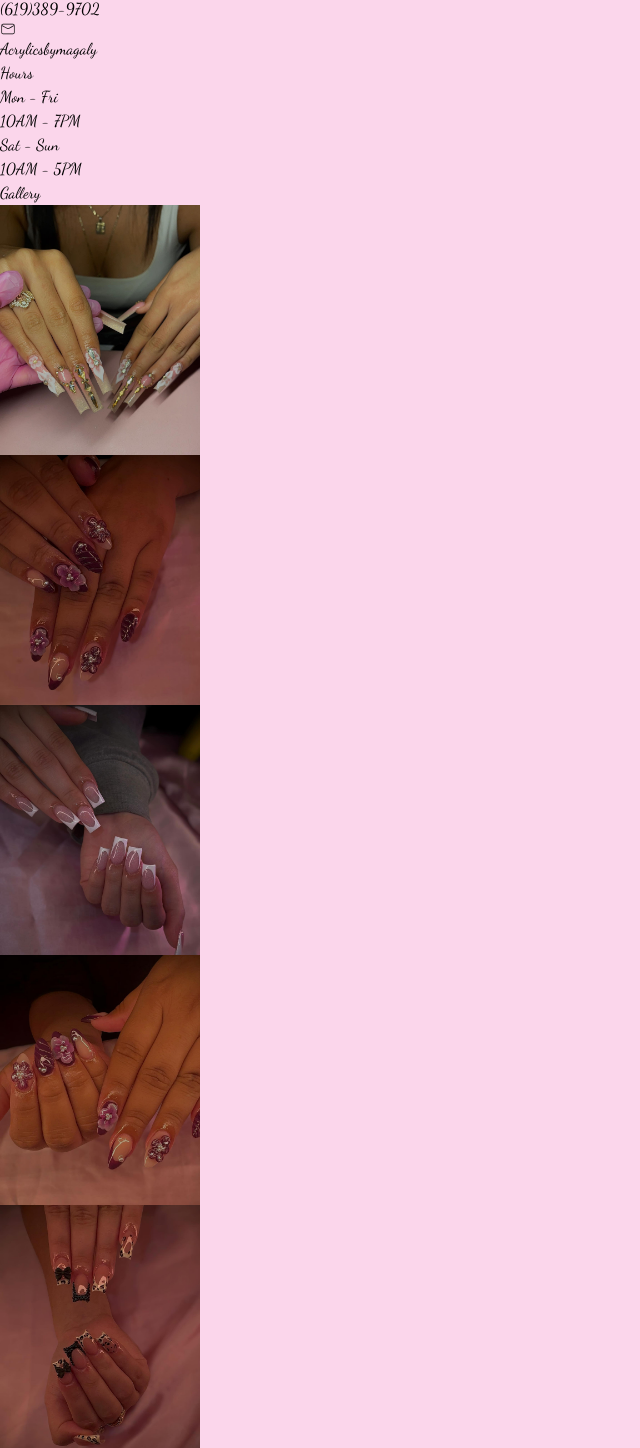
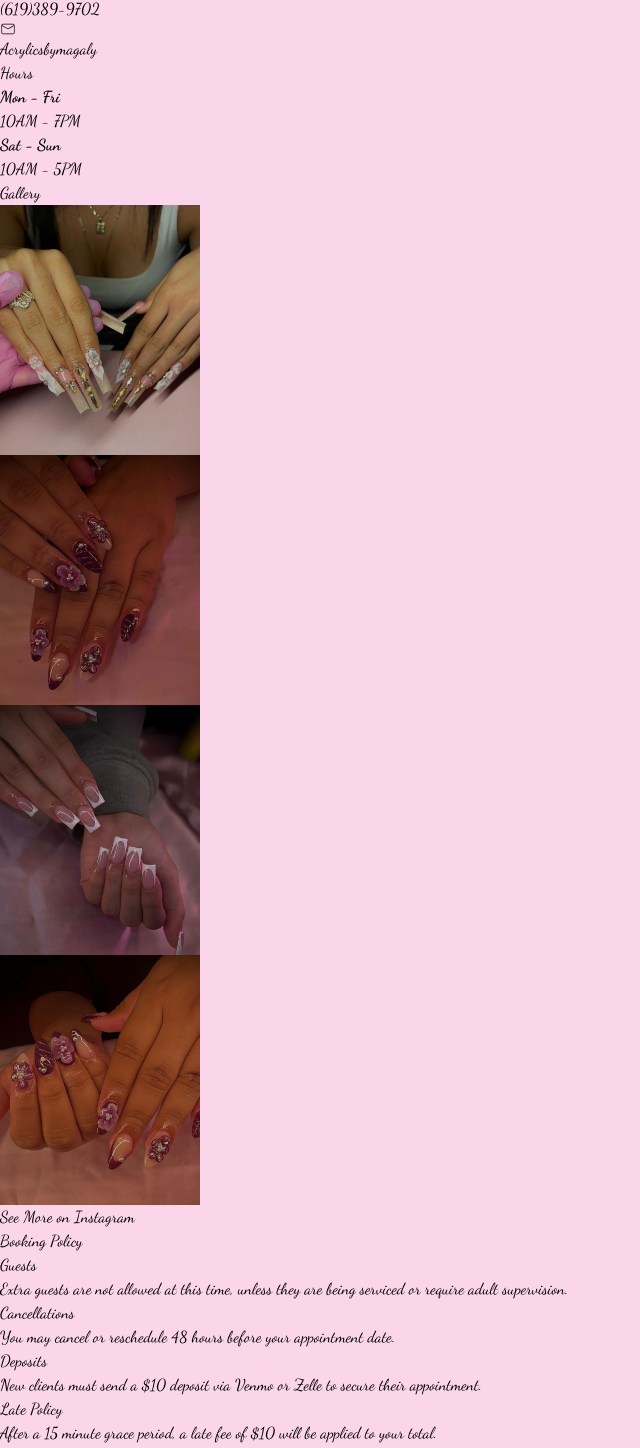
Before and after one commit to IsidroPaniagua07/abm, a Next.js app: page / in a window 1280 px wide. Shown: the part 438-1886 px from the top of the page, without its empty margins (0-640 px from the left). Built offline with nearby package versions, Linux system fonts and the light colour scheme.

Commit message:
updating policies

```diff
--- a/src/app/globals.css
+++ b/src/app/globals.css
@@ -51,11 +51,11 @@ html {
     @apply text-4xl font-bold mb-4;
   }
 
-  .services-grid {
+  .sections-grid {
     @apply grid grid-cols-1 md:grid-cols-3 gap-6 mb-8;
   }
 
-  .service-card {
+  .section-card {
     @apply  rounded-lg shadow-lg;
     border: 2px solid var(--secondary);
     border-radius: 8px;
@@ -63,7 +63,7 @@ html {
     position: relative;
   }
 
-  .service-title {
+  .section-title {
     @apply text-xl mb-2 font-sans;
     background-color: var(--primary);
     position: absolute;
@@ -73,8 +73,19 @@ html {
 
     margin: 0;
   }
+  .section-footer {
+    @apply text-sm mb-2 font-sans ;
+    /* background-color: var(--primary); */
+    /* position: absolute; */
+    text-align: right;
+    bottom: 6px;
+    right: 20px;
+    padding: 0px 10px;
 
-  .service-content {
+    margin: 0;
+  }
+
+  .section-content {
     @apply p-6 font-serif;
     padding: 20px;
   }
@@ -83,9 +94,9 @@ html {
     @apply mb-12 font-serif;
   }
 
-  .section-title {
+  /* . {
     @apply text-3xl font-bold  mb-4 text-center;
-  }
+  } */
 
   .price-grid {
     @apply grid grid-cols-1 md:grid-cols-2 gap-8;
--- a/src/app/page.js
+++ b/src/app/page.js
@@ -67,33 +67,58 @@ export default function Home() {
           </div>
         </section>
 
-        <section className="services-grid">
-          <div className="service-card">
-            <h3 className="service-title">Hours</h3>
-            <div className="service-content flex justify-evenly text-center font-sans font-bold">
+        <section className="sections-grid">
+          <div className="section-card">
+            <h3 className="section-title">Hours</h3>
+            <div className="section-content flex justify-evenly text-center font-sans">
               <div>
-                <p>Mon - Fri</p>
+                <b>Mon - Fri</b>
                 <p>10AM - 7PM</p>
               </div>
               <div>
-                <p>Sat - Sun</p>
+                <b>Sat - Sun</b>
                 <p>10AM - 5PM</p>
               </div>
             </div>
           </div>
           <Gallery />
 
-          <div className="service-card">
-            <h3 className="service-title">Booking Policy</h3>
-            <div className="service-content">
-              <p>Express yourself with our creative and stunning nail art designs.</p>
+          <div className="section-card">
+            <h3 className="section-title">Booking Policy</h3>
+            <div className="section-content">
+              <div className="grid grid-cols-2 gap-4">
+                <div className="text-center ">
+                  <h4 className="font-bold">Guests</h4>
+                  <p className="text-sm">
+                    Extra guests are not allowed at this time, unless they are being serviced or require adult supervision.
+                  </p>
+                </div>
+                <div className="text-center">
+                  <h4 className="font-bold">Cancellations</h4>
+                  <p className="text-sm">
+                    You may cancel or reschedule 48 hours before your appointment date.
+                  </p>
+                </div>
+                <div className="text-center">
+                  <h4 className="font-bold">Deposits</h4>
+                  <p className="text-sm">
+                    New clients must send a $10 deposit via Venmo or Zelle to secure their appointment.
+                  </p>
+                </div>
+                <div className="text-center">
+                  <h4 className="font-bold">Late Policy</h4>
+                  <p className="text-sm">
+                    After a 15 minute grace period, a late fee of $10 will be applied to your total.
+                  </p>
+                </div>
+              </div>
             </div>
           </div>
 
         </section>
 
         <section className="appointment-section" id="services">
-          <h2 className="section-title">Book Your Appointment</h2>
+          <h2 className="price-title">Book Your Appointment</h2>
           <div className="price-grid">
             <div className="price-card">
               <h3 className="price-category">Full Set</h3>
--- a/src/components/Gallery.js
+++ b/src/components/Gallery.js
@@ -7,8 +7,7 @@ function Modal({ src, alt, onClose }) {
   return (
     <div className="fixed inset-0 bg-black bg-opacity-50 z-50 flex items-center justify-center" onClick={onClose}>
       <div className="relative">
-        <Image src={src} alt={alt} width={600} height={600} className="max-w-full max-h-[90vh] object-contain" />
-        <button className="absolute top-2 right-2 text-white text-2xl" onClick={onClose}>&times;</button>
+        <Image src={src} alt={alt} width={600} height={600} className="max-w-[95vw] max-h-[90vh] object-contain" />
       </div>
     </div>
   );
@@ -19,12 +18,12 @@ export default function Gallery() {
 
   return (
     <>
-      <div className="service-card">
-        <h3 className="service-title">Gallery</h3>
-        <div className="service-content" id="gallery">
+      <div className="section-card">
+        <h3 className="section-title">Gallery</h3>
+        <div className="section-content pb-1" id="gallery">
           <div className="grid grid-cols-2 md:grid-cols-4 gap-4">
-            {[1, 2, 3, 4, 5, 6, 7, 8].map((num) => (
-              <Image
+            {[1, 2, 3, 4].map((num) => (
+                <Image
                 key={num}
                 src={`/images/nails${num}.jpg`}
                 alt={`Nail art design ${num}`}
@@ -32,10 +31,11 @@ export default function Gallery() {
                 height={200}
                 className="w-full h-auto rounded-lg cursor-pointer"
                 onClick={() => setModalImage(`/images/nails${num}.jpg`)}
-              />
+                />
             ))}
           </div>
         </div>
+      <h3 className="section-footer">See More on Instagram</h3>
       </div>
 
       {modalImage && (
```
